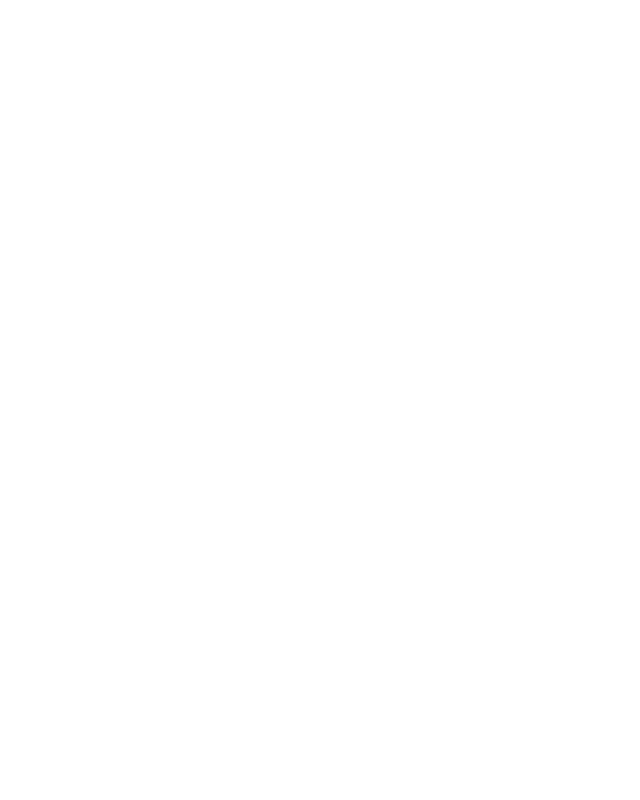
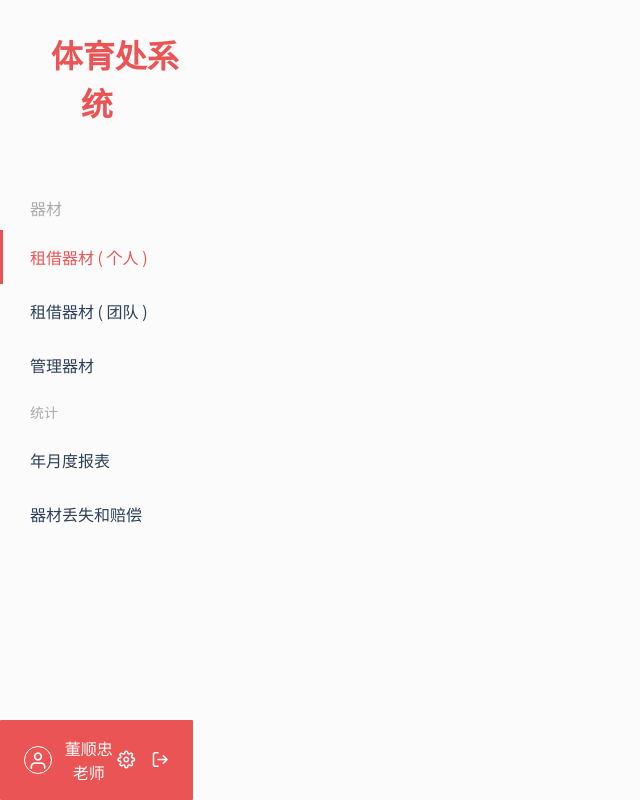
Before and after one commit to MechFroG88/Humble-Sports, a Vue app in the folder client/: page /rent/personal in a window 1280 px wide. Shown: the whole page, without its empty margins (0-640 px from the left). Built offline with nearby package versions, Linux system fonts and the light colour scheme.

Commit message:
Setup homepage routes

```diff
--- a/client/src/assets/scss/layouts/sidebar.scss
+++ b/client/src/assets/scss/layouts/sidebar.scss
@@ -65,6 +65,11 @@
       border-radius: .05rem;
       color: #fff;
 
+      .user {
+        display: flex;
+        align-items: center;
+      }
+
       .icon-user {
         font-size: 1rem;
         padding: .15rem;
--- a/client/src/assets/scss/style.scss
+++ b/client/src/assets/scss/style.scss
@@ -6,4 +6,4 @@
 
 //pages
 @import "pages/login";
-@import 'pages/rent';
+@import 'pages/homepage';
--- a/client/src/layouts/sidebar.vue
+++ b/client/src/layouts/sidebar.vue
@@ -14,13 +14,14 @@
         </div>
       </div>
       <div class="footer">
-        <div>
+        <div class="user c-hand">
           <i class="icon icon-user mr-2"></i>
           董顺忠老师
         </div>
         <div>
-          <i class="icon icon-settings mr-2"></i>
-          <i class="icon icon-log-out ml-2"></i>
+          <i class="icon icon-settings mr-2 c-hand"></i>
+          <i class="icon icon-log-out ml-2 c-hand"
+          @click="$router.push('/login')"></i>
         </div>
       </div>
     </div>
--- a/client/src/pages/rent.vue
+++ b/client/src/pages/homepage.vue
@@ -1,7 +1,7 @@
 <template>
   <div id="_rent columns">
     <sidebar :data="sidebar">
-      Main page goes here
+      <!-- <router-view/> -->
     </sidebar>
   </div>
 </template>
@@ -17,8 +17,8 @@ export default {
       {
         title: '器材',
         list: [
-          { title: '租借器材 ( 个人 )', target: '/rent' },
-          { title: '租借器材 ( 团队 )', target: '/rent' },
+          { title: '租借器材 ( 个人 )', target: {'name': 'personal'} },
+          { title: '租借器材 ( 团队 )', target: {'name': 'group'}    },
           { title: '管理器材'        , target: '/rent' },
         ]
       },
--- /dev/null
+++ b/client/src/pages/rent/group.vue
@@ -0,0 +1,13 @@
+<template>
+
+</template>
+
+<script>
+export default {
+
+}
+</script>
+
+<style>
+
+</style>
--- /dev/null
+++ b/client/src/pages/rent/personal.vue
@@ -0,0 +1,13 @@
+<template>
+
+</template>
+
+<script>
+export default {
+
+}
+</script>
+
+<style>
+
+</style>
--- a/client/src/router.js
+++ b/client/src/router.js
@@ -1,21 +1,41 @@
-import Vue from "vue";
-import Router from "vue-router";
+import Vue from 'vue';
+import Router from 'vue-router';
 
 Vue.use(Router);
 
 export default new Router({
-  mode: "history",
+  mode: 'history',
   base: process.env.BASE_URL,
   routes: [
     {
-      path: "/login",
-      name: "login",
-      component: () => import("./pages/login.vue")
+      path: '/',
+      redirect: {'name': 'login'}
     },
     {
-      path: "/rent",
-      name: "rent",
-      component: () => import("./pages/rent.vue")
+      path: '/login',
+      name: 'login',
+      component: () => import('./pages/login.vue')
+    },
+    {
+      path: '/rent/',
+      name: 'rent',
+      component: () => import('./pages/homepage.vue'),
+      children: [
+        {
+          path: '',
+          redirect: {'name': 'personal'}
+        },
+        {
+          path: 'personal',
+          name: 'personal',
+          component: () => import('./pages/rent/personal.vue')
+        },
+        {
+          path: 'group',
+          name: 'group',
+          component: () => import('./pages/rent/group.vue')
+        }
+      ]
     }
   ]
 });
```
Also changed, not shown: client/src/assets/scss/pages/homepage.scss (renamed from client/src/assets/scss/pages/rent.scss).
